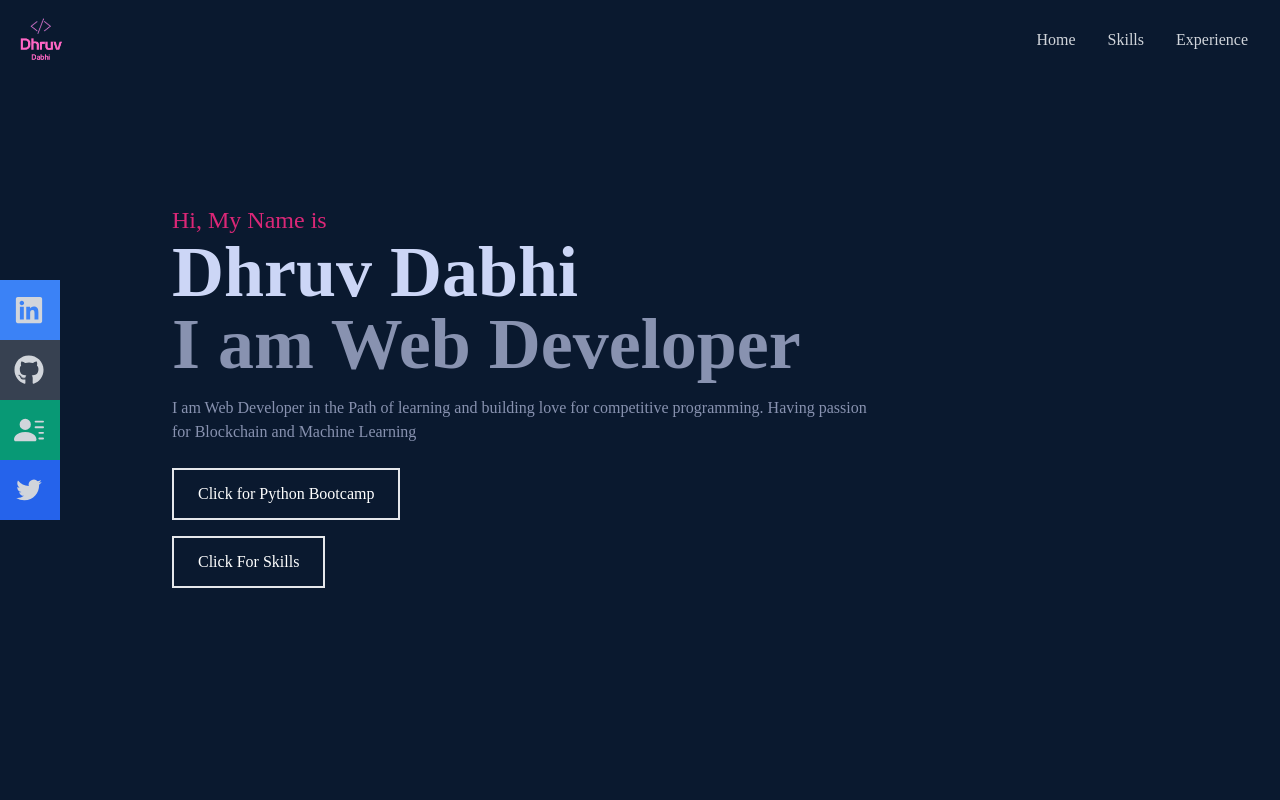
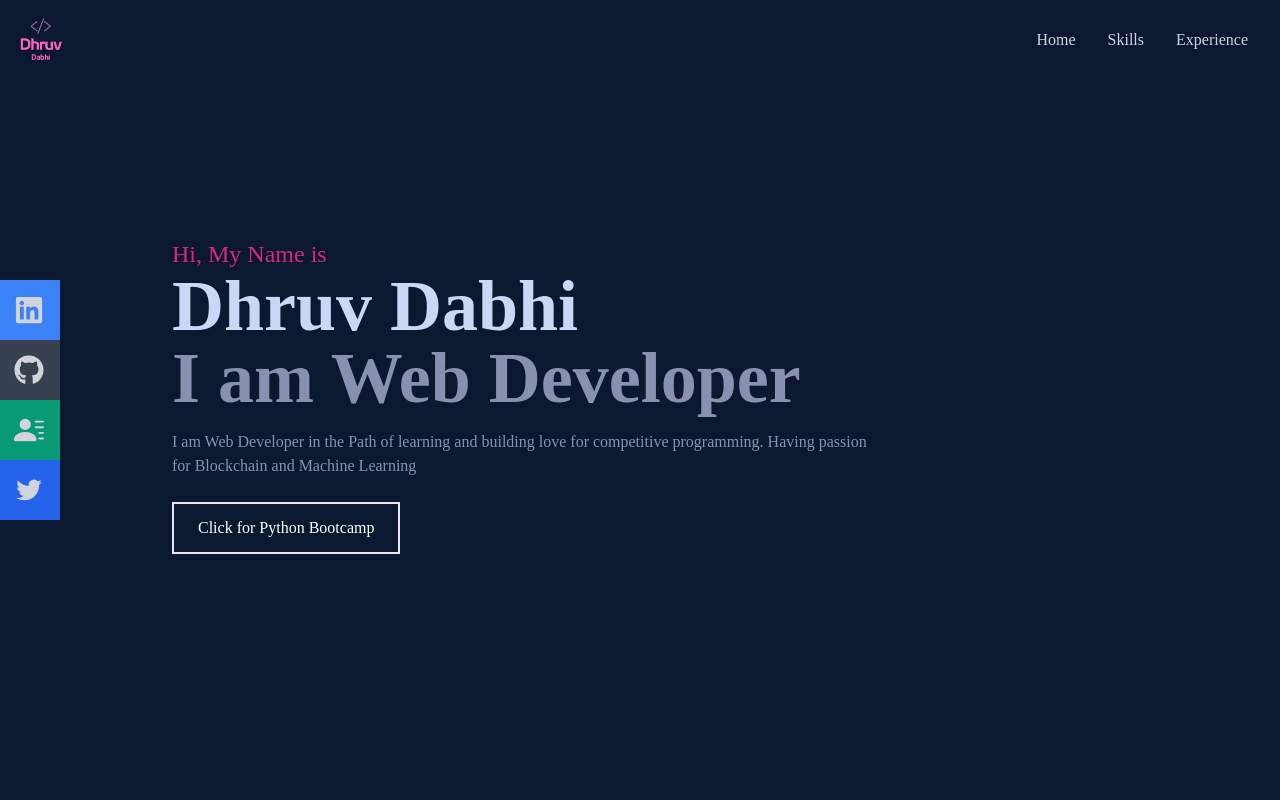
Before and after one commit to dhruvdabhi101/portfolio, a React (Create React App) app: page / in a window 1280 px wide. Shown: the top 800 px of the page. Built offline with nearby package versions, Linux system fonts and the light colour scheme.

Commit message:
removed link

```diff
--- a/src/components/Home.jsx
+++ b/src/components/Home.jsx
@@ -16,9 +16,6 @@ const Home = () => {
                 <button className='text-white border-2 px-6 py-3 my-2 duration-300 hover:bg-pink-600 hover:border-pink-600]'>Click for Python Bootcamp</button>
                 </a>
           </div>
-                    <Link to="skill" smooth={true}  duration={500}>
-                <button className='text-white border-2 px-6 py-3 my-2 duration-300 hover:bg-pink-600 hover:border-pink-600]'>Click For Skills</button>
-              </Link>
               </div>
       </div>
     </div>
```
